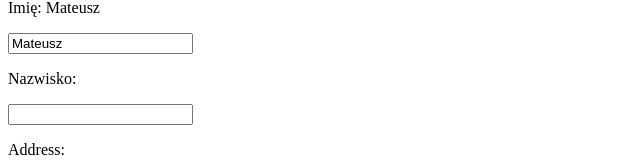
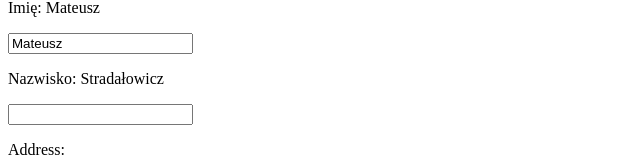
Before and after one commit to ArturJar/library, an Angular app: page / in a window 1280 px wide. Shown: the part 149-309 px from the top of the page, without its empty margins (0-640 px from the left). Built offline with nearby package versions, Linux system fonts and the light colour scheme.

Commit message:
one way event binding

```diff
--- a/src/app/app.component.html
+++ b/src/app/app.component.html
@@ -10,9 +10,9 @@
 </p>
 <input [value]="name">
 <p>
-  Nazwisko:
+  Nazwisko: {{surname}}
 </p>
-<input>
+<input #inputSurname (keyup)="surname = inputSurname.value">
 <p>
   Address:
 </p>
```
